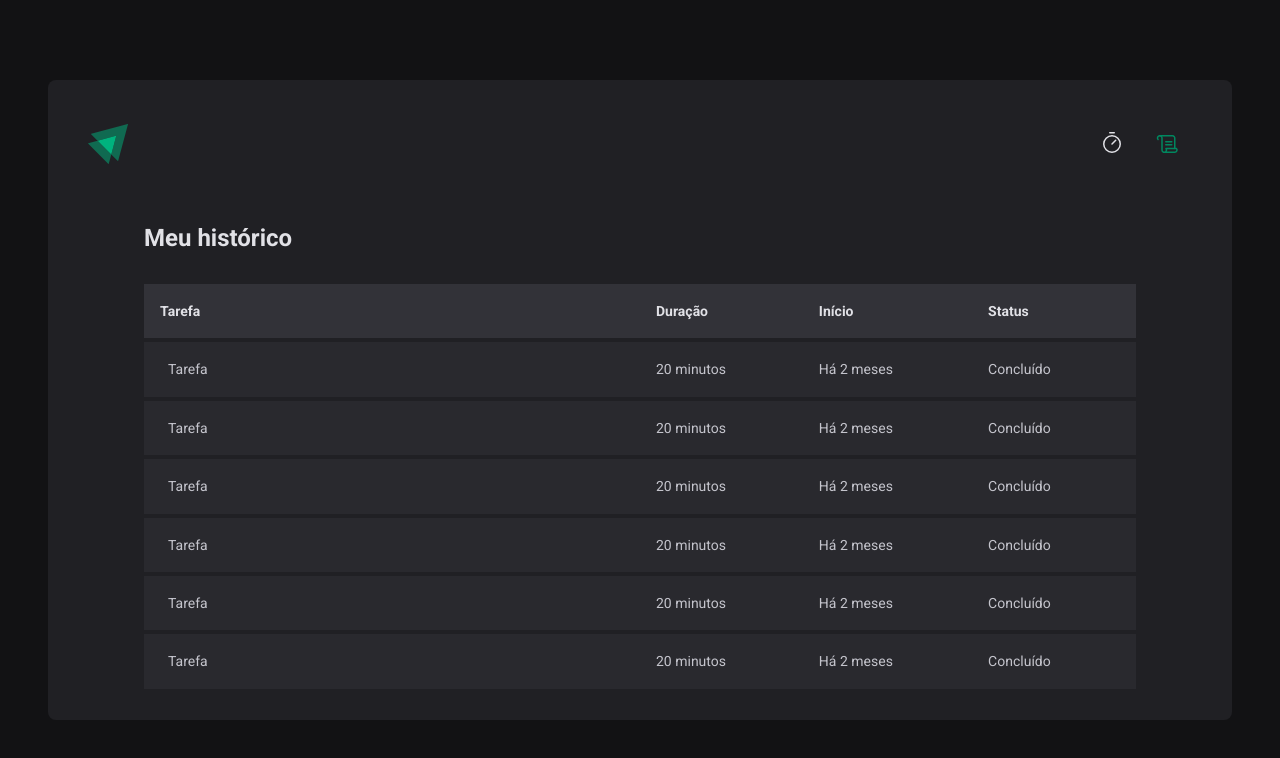
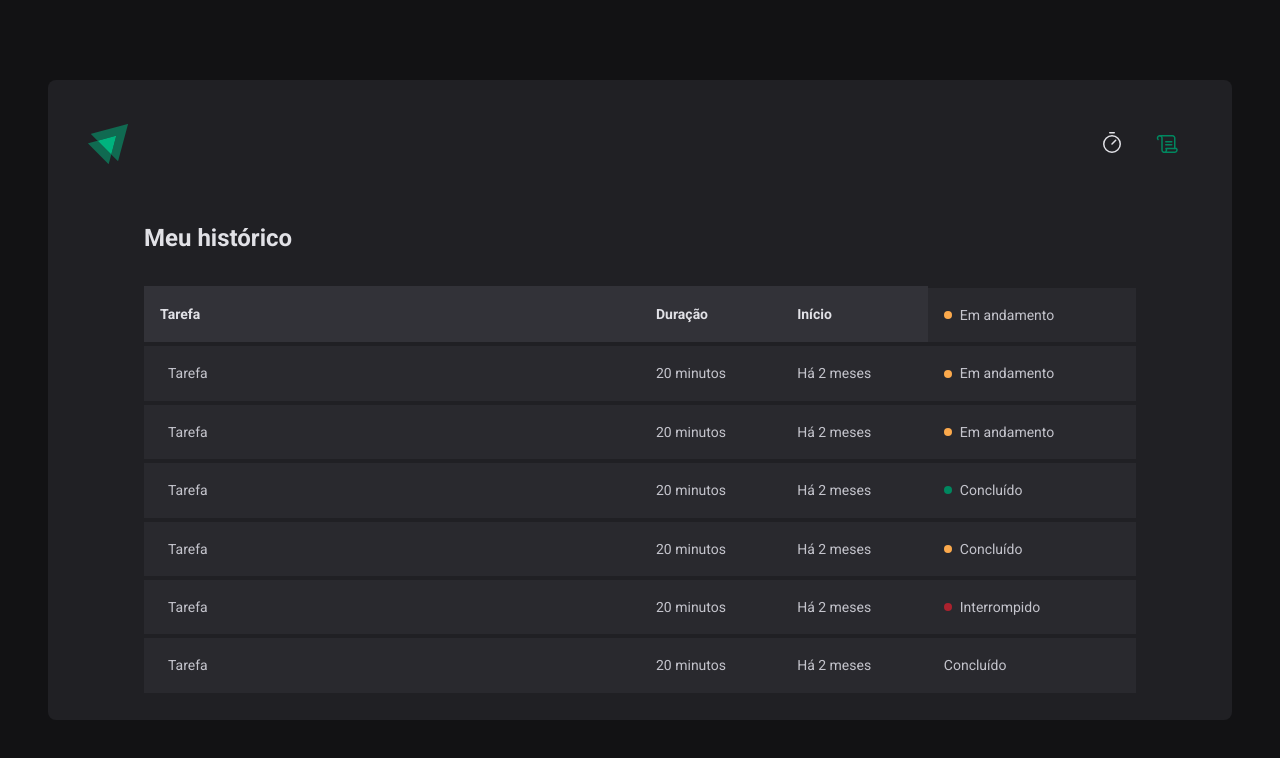
Before and after one commit to Guilhermedine/Timer, a React (Vite) app: page /history in a window 1280 px wide. Shown: the top 758 px of the page. Built offline with nearby package versions, Linux system fonts and the light colour scheme.

Commit message:
chore add status component

```diff
--- a/src/pages/History/index.tsx
+++ b/src/pages/History/index.tsx
@@ -1,4 +1,4 @@
-import { HistoryContainer, HistoryList } from './styles'
+import { HistoryContainer, HistoryList, Status } from './styles'
 
 export function History() {
   return (
@@ -12,7 +12,9 @@
               <th>Tarefa</th>
               <th>Duração</th>
               <th>Início</th>
-              <th>Status</th>
+              <td>
+                <Status statusColor="yellow">Em andamento</Status>
+              </td>
             </tr>
           </thead>
           <tbody>
@@ -20,31 +22,41 @@
               <td>Tarefa</td>
               <td>20 minutos</td>
               <td>Há 2 meses</td>
-              <td>Concluído</td>
+              <td>
+                <Status statusColor="yellow">Em andamento</Status>
+              </td>
             </tr>
             <tr>
               <td>Tarefa</td>
               <td>20 minutos</td>
               <td>Há 2 meses</td>
-              <td>Concluído</td>
+              <td>
+                <Status statusColor="yellow">Em andamento</Status>
+              </td>
             </tr>
             <tr>
               <td>Tarefa</td>
               <td>20 minutos</td>
               <td>Há 2 meses</td>
-              <td>Concluído</td>
+              <td>
+                <Status statusColor="green">Concluído</Status>
+              </td>
             </tr>
             <tr>
               <td>Tarefa</td>
               <td>20 minutos</td>
               <td>Há 2 meses</td>
-              <td>Concluído</td>
+              <td>
+                <Status statusColor="yellow">Concluído</Status>
+              </td>
             </tr>
             <tr>
               <td>Tarefa</td>
               <td>20 minutos</td>
               <td>Há 2 meses</td>
-              <td>Concluído</td>
+              <td>
+                <Status statusColor="red">Interrompido</Status>
+              </td>
             </tr>
             <tr>
               <td>Tarefa</td>
--- a/src/pages/History/styles.ts
+++ b/src/pages/History/styles.ts
@@ -60,3 +60,27 @@
     }
   }
 `
+
+const STATUS_COLOR = {
+  yellow: 'yellow-500',
+  green: 'green-500',
+  red: 'red-500',
+} as const
+
+interface StatusProps {
+  statusColor: keyof typeof STATUS_COLOR
+}
+
+export const Status = styled.span<StatusProps>`
+  display: flex;
+  align-items: center;
+  gap: 0.5rem;
+
+  &::before {
+    content: '';
+    width: 0.5rem;
+    height: 0.5rem;
+    border-radius: 9999px;
+    background: ${(props) => props.theme[STATUS_COLOR[props.statusColor]]};
+  }
+`
```
